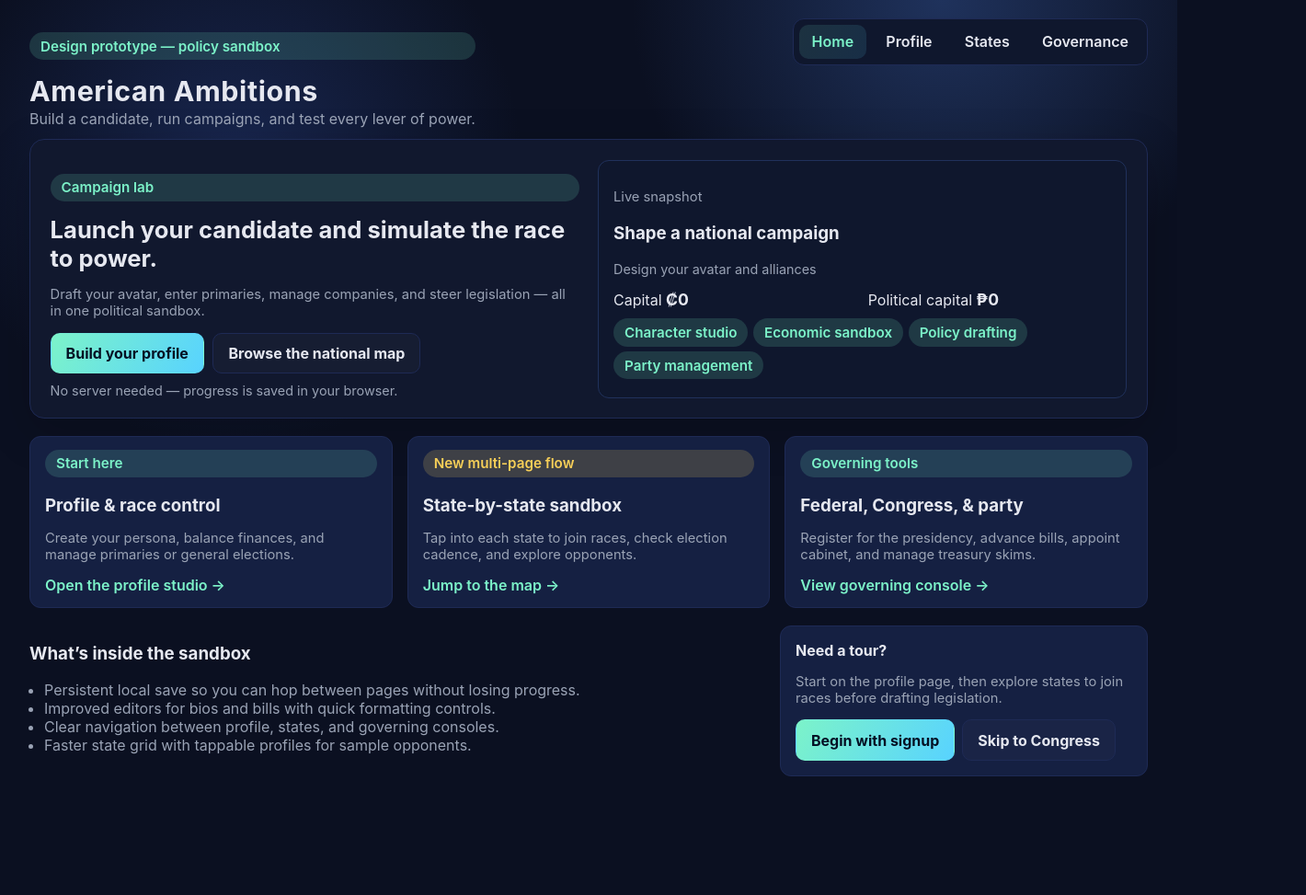
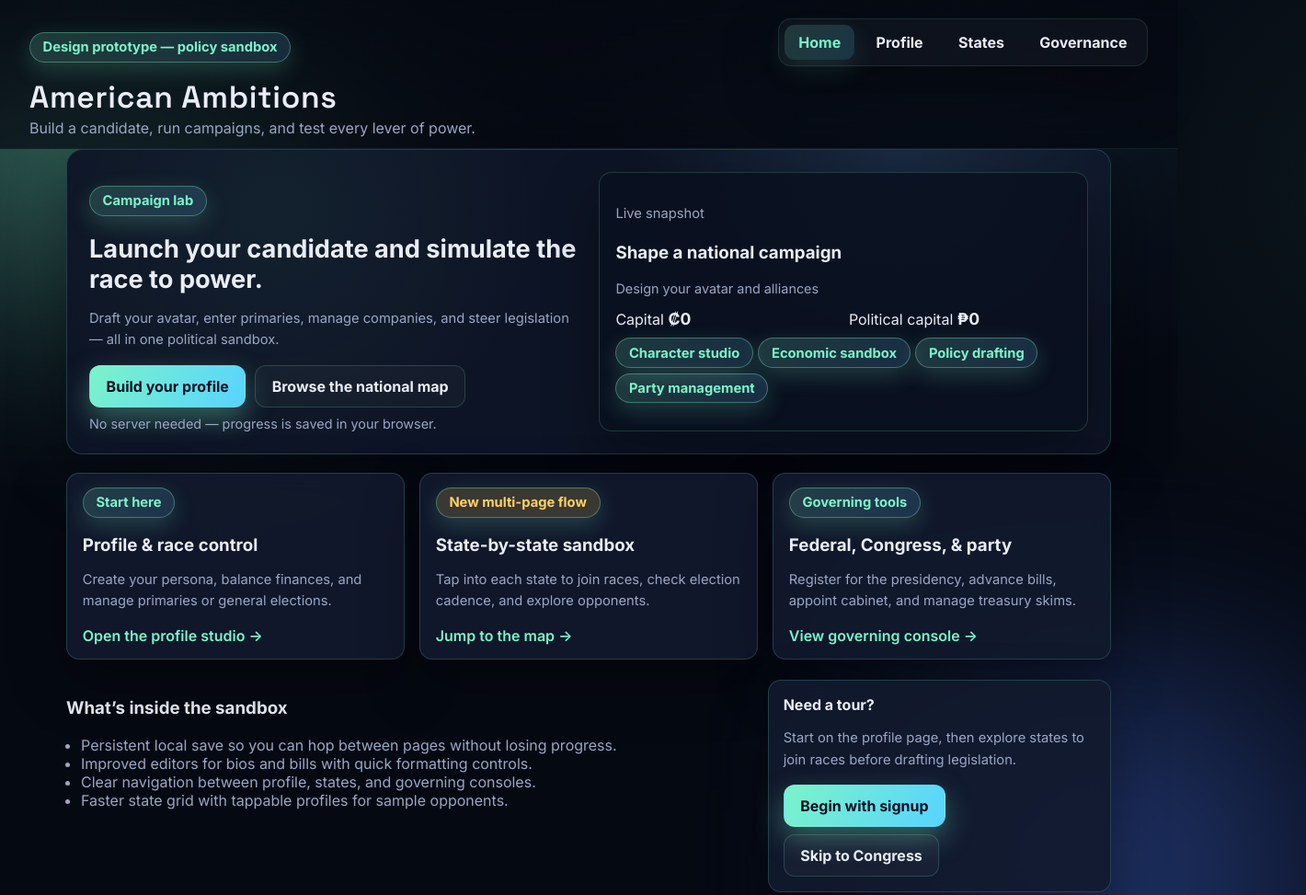
Before and after one commit to AmericaFirstScorecard/GameDevelopment, a plain HTML site: page index.html in a window 1280 px wide. Shown: the top 973 px of the page at 92% size, 1420 px wide, since content can reach past the window. Before the commit the page ends 876 px from the top, so only its background shows below. Drawn offline with Linux system fonts and the light colour scheme.

Commit message:
Restyle UI for polished experience

```diff
--- a/style.css
+++ b/style.css
@@ -1,13 +1,18 @@
+@import url("https://fonts.googleapis.com/css2?family=Inter:wght@400;500;600;700;800&family=Space+Grotesk:wght@500;600&display=swap");
+
 :root {
-  --bg: #0b1021;
-  --panel: #11182e;
-  --card: #152042;
+  --bg: #050912;
+  --panel: #0d1425;
+  --card: rgba(18, 26, 46, 0.9);
   --accent: #7cf3c9;
-  --soft: #9fb3ff;
-  --text: #e6e8f0;
-  --muted: #9aa3b5;
-  --warning: #f7cf58;
-  --danger: #ff6b6b;
+  --accent-2: #6cc5ff;
+  --soft: #b6c7ff;
+  --text: #e9edf7;
+  --muted: #9aa7c4;
+  --warning: #ffd166;
+  --danger: #ff7b7b;
+  --border: rgba(124, 243, 201, 0.18);
+  --shadow: 0 25px 60px rgba(0, 0, 0, 0.35);
 }
 
 * {
@@ -17,10 +22,35 @@
 body {
   margin: 0;
   font-family: "Inter", system-ui, -apple-system, BlinkMacSystemFont, "Segoe UI", sans-serif;
-  background: radial-gradient(circle at 20% 20%, #18264f 0, transparent 25%),
-    radial-gradient(circle at 80% 0, #1f325c 0, transparent 25%), var(--bg);
+  background: radial-gradient(circle at 20% 20%, rgba(124, 243, 201, 0.06), transparent 32%),
+    radial-gradient(circle at 80% 0, rgba(108, 197, 255, 0.12), transparent 32%), var(--bg);
   color: var(--text);
   min-height: 100vh;
+  position: relative;
+  overflow-x: hidden;
+}
+
+body::before,
+body::after {
+  content: "";
+  position: absolute;
+  width: 420px;
+  height: 420px;
+  filter: blur(120px);
+  opacity: 0.35;
+  z-index: 0;
+}
+
+body::before {
+  background: #7cf3c9;
+  top: -120px;
+  left: -120px;
+}
+
+body::after {
+  background: #4f7dff;
+  bottom: -160px;
+  right: -140px;
 }
 
 .site-header {
@@ -30,40 +60,50 @@ body {
   justify-content: space-between;
   align-items: flex-start;
   gap: 1rem;
+  position: sticky;
+  top: 0;
+  z-index: 5;
+  backdrop-filter: blur(16px);
+  background: linear-gradient(180deg, rgba(5, 9, 18, 0.92), rgba(5, 9, 18, 0.7));
+  border-bottom: 1px solid rgba(124, 243, 201, 0.1);
 }
 
 .brand h1 {
   margin: 0.1rem 0;
   letter-spacing: 0.02em;
-  font-size: 1.9rem;
+  font-size: 2.1rem;
+  font-family: "Space Grotesk", "Inter", system-ui, -apple-system, BlinkMacSystemFont, "Segoe UI", sans-serif;
 }
 
 .subtitle {
   margin: 0.15rem 0 0;
   color: var(--muted);
+  max-width: 54ch;
 }
 
 .top-nav {
   display: flex;
   gap: 0.5rem;
-  background: #0f172d;
-  border: 1px solid #1e2a55;
-  border-radius: 12px;
-  padding: 0.35rem 0.4rem;
+  background: rgba(255, 255, 255, 0.03);
+  border: 1px solid rgba(124, 243, 201, 0.12);
+  border-radius: 14px;
+  padding: 0.4rem;
+  box-shadow: var(--shadow);
 }
 
 .nav-link {
   color: var(--text);
   text-decoration: none;
-  padding: 0.55rem 0.85rem;
-  border-radius: 10px;
-  font-weight: 600;
+  padding: 0.55rem 0.95rem;
+  border-radius: 11px;
+  font-weight: 700;
 }
 
 .nav-link:hover,
 .nav-link.active {
-  background: linear-gradient(120deg, rgba(124, 243, 201, 0.12), rgba(88, 211, 255, 0.12));
+  background: linear-gradient(120deg, rgba(124, 243, 201, 0.18), rgba(88, 211, 255, 0.18));
   color: var(--accent);
+  box-shadow: 0 10px 30px rgba(124, 243, 201, 0.12);
 }
 
 header {
@@ -78,36 +118,46 @@ header {
 header h1 {
   margin: 0;
   letter-spacing: 0.02em;
-  font-size: 1.6rem;
+  font-size: 1.65rem;
 }
 
 .pill {
-  background: rgba(124, 243, 201, 0.15);
+  background: linear-gradient(120deg, rgba(124, 243, 201, 0.18), rgba(108, 197, 255, 0.16));
   color: var(--accent);
-  padding: 0.35rem 0.75rem;
+  padding: 0.4rem 0.85rem;
   border-radius: 999px;
-  font-weight: 600;
-  font-size: 0.95rem;
+  font-weight: 700;
+  font-size: 0.92rem;
+  display: inline-flex;
+  align-items: center;
+  gap: 0.45rem;
+  border: 1px solid rgba(124, 243, 201, 0.35);
+  box-shadow: 0 8px 24px rgba(124, 243, 201, 0.2);
 }
 
 main {
-  padding: 0 2rem 2rem;
+  padding: 0 2rem 2.2rem;
+  width: min(1200px, 100%);
+  margin: 0 auto;
+  position: relative;
+  z-index: 1;
 }
 
 .hero {
   display: grid;
   grid-template-columns: repeat(auto-fit, minmax(280px, 1fr));
-  gap: 1.25rem;
-  background: var(--panel);
-  border: 1px solid #1e2a55;
-  border-radius: 16px;
-  padding: 1.35rem;
-  box-shadow: 0 15px 50px rgba(0, 0, 0, 0.18);
+  gap: 1.35rem;
+  background: radial-gradient(circle at 20% 20%, rgba(124, 243, 201, 0.06), transparent 30%),
+    radial-gradient(circle at 80% 0, rgba(108, 197, 255, 0.12), transparent 30%), var(--panel);
+  border: 1px solid var(--border);
+  border-radius: 18px;
+  padding: 1.5rem;
+  box-shadow: var(--shadow);
 }
 
 .hero-copy h2 {
   margin: 0.3rem 0;
-  font-size: 1.6rem;
+  font-size: 1.7rem;
 }
 
 .hero-actions {
@@ -123,22 +173,30 @@ main {
   display: inline-flex;
   align-items: center;
   justify-content: center;
-  padding: 0.7rem 1rem;
-  border-radius: 10px;
+  padding: 0.75rem 1.1rem;
+  border-radius: 12px;
   font-weight: 700;
   text-decoration: none;
   border: 1px solid transparent;
+  transition: transform 0.15s ease, box-shadow 0.2s ease;
 }
 
 .button {
   background: linear-gradient(120deg, #7cf3c9, #58d3ff);
   color: #041024;
+  box-shadow: 0 12px 30px rgba(124, 243, 201, 0.35);
 }
 
 .ghost {
-  border-color: #1e2a55;
+  border-color: rgba(124, 243, 201, 0.18);
   color: var(--text);
-  background: rgba(255, 255, 255, 0.02);
+  background: rgba(255, 255, 255, 0.03);
+}
+
+.button:hover,
+.ghost:hover {
+  transform: translateY(-2px);
+  box-shadow: 0 16px 36px rgba(88, 211, 255, 0.2);
 }
 
 .muted-note {
@@ -147,10 +205,11 @@ main {
 }
 
 .hero-card {
-  background: #0f172d;
-  border: 1px solid #20315b;
-  border-radius: 12px;
-  padding: 1rem;
+  background: rgba(10, 16, 31, 0.85);
+  border: 1px solid var(--border);
+  border-radius: 14px;
+  padding: 1.1rem;
+  box-shadow: var(--shadow);
 }
 
 .stat-row {
@@ -186,6 +245,7 @@ main {
   grid-template-columns: 2fr 1fr;
   gap: 1rem;
   align-items: start;
+  margin-top: 1.4rem;
 }
 
 .card.small {
@@ -208,11 +268,11 @@ main {
 }
 
 .signup-card {
-  background: var(--panel);
-  border: 1px solid #1e2a55;
-  border-radius: 16px;
-  padding: 1.25rem;
-  box-shadow: 0 15px 50px rgba(0, 0, 0, 0.2);
+  background: linear-gradient(160deg, rgba(255, 255, 255, 0.02), rgba(124, 243, 201, 0.06));
+  border: 1px solid var(--border);
+  border-radius: 18px;
+  padding: 1.35rem;
+  box-shadow: var(--shadow);
 }
 
 .signup-card h2 {
@@ -238,6 +298,7 @@ label {
   font-size: 0.9rem;
   color: var(--muted);
   margin-bottom: 0.25rem;
+  font-weight: 600;
 }
 
 input,
@@ -245,12 +306,13 @@ select,
 textarea,
 button {
   width: 100%;
-  padding: 0.65rem 0.75rem;
-  border-radius: 10px;
-  border: 1px solid #213057;
-  background: rgba(255, 255, 255, 0.02);
+  padding: 0.68rem 0.85rem;
+  border-radius: 12px;
+  border: 1px solid rgba(124, 243, 201, 0.18);
+  background: rgba(255, 255, 255, 0.03);
   color: var(--text);
   font-size: 0.95rem;
+  box-shadow: inset 0 1px 0 rgba(255, 255, 255, 0.04);
 }
 
 textarea {
@@ -299,11 +361,11 @@ button:hover {
 
 .tab-panel {
   display: none;
-  background: var(--panel);
-  border: 1px solid #1e2a55;
-  border-radius: 16px;
-  padding: 1.25rem;
-  box-shadow: 0 10px 35px rgba(0, 0, 0, 0.2);
+  background: linear-gradient(180deg, rgba(255, 255, 255, 0.02), rgba(124, 243, 201, 0.05));
+  border: 1px solid var(--border);
+  border-radius: 18px;
+  padding: 1.3rem;
+  box-shadow: var(--shadow);
 }
 
 .tab-panel.active {
@@ -327,9 +389,11 @@ button:hover {
 
 .card {
   background: var(--card);
-  border: 1px solid #1e2a55;
-  border-radius: 12px;
-  padding: 0.85rem 1rem;
+  border: 1px solid var(--border);
+  border-radius: 14px;
+  padding: 0.95rem 1.05rem;
+  box-shadow: var(--shadow);
+  backdrop-filter: blur(12px);
 }
 
 .card h4 {
@@ -367,6 +431,10 @@ button:hover {
   gap: 1rem;
   align-items: center;
   margin-top: 1rem;
+  background: rgba(255, 255, 255, 0.01);
+  border: 1px solid rgba(124, 243, 201, 0.12);
+  border-radius: 16px;
+  padding: 0.85rem;
 }
 
 .avatar {
@@ -379,6 +447,7 @@ button:hover {
   place-items: center;
   overflow: hidden;
   position: relative;
+  box-shadow: inset 0 0 0 1px rgba(124, 243, 201, 0.12);
 }
 
 .avatar img {
@@ -391,11 +460,12 @@ button:hover {
   display: inline-flex;
   align-items: center;
   gap: 0.3rem;
-  background: rgba(255, 255, 255, 0.08);
+  background: rgba(124, 243, 201, 0.14);
   padding: 0.35rem 0.6rem;
   border-radius: 10px;
   font-size: 0.85rem;
   margin-right: 0.3rem;
+  border: 1px solid rgba(124, 243, 201, 0.4);
 }
 
 .flex {
@@ -410,6 +480,10 @@ button:hover {
   grid-template-columns: repeat(auto-fit, minmax(120px, 1fr));
   gap: 0.75rem;
   margin-top: 1rem;
+  background: rgba(255, 255, 255, 0.01);
+  border-radius: 14px;
+  padding: 0.75rem;
+  border: 1px solid rgba(124, 243, 201, 0.1);
 }
 
 .state-btn {
@@ -420,11 +494,14 @@ button:hover {
   text-align: center;
   cursor: pointer;
   color: var(--text);
-  transition: transform 0.12s ease;
+  transition: transform 0.12s ease, box-shadow 0.2s ease, border-color 0.2s ease;
+  box-shadow: 0 8px 20px rgba(0, 0, 0, 0.25);
 }
 
 .state-btn:hover {
-  transform: translateY(-1px);
+  transform: translateY(-2px);
+  border-color: var(--accent);
+  box-shadow: 0 12px 26px rgba(124, 243, 201, 0.16);
 }
 
 .state-flag {
@@ -436,6 +513,7 @@ button:hover {
 .subtle {
   color: var(--muted);
   font-size: 0.92rem;
+  line-height: 1.6;
 }
 
 .divider {
@@ -448,6 +526,7 @@ button:hover {
   border: 1px solid #2c3a66;
   border-radius: 12px;
   overflow: hidden;
+  box-shadow: inset 0 1px 0 rgba(255, 255, 255, 0.03);
 }
 
 .editor-toolbar {
@@ -503,6 +582,9 @@ button:hover {
   width: 100%;
   border-collapse: collapse;
   font-size: 0.92rem;
+  background: rgba(0, 0, 0, 0.12);
+  border-radius: 12px;
+  overflow: hidden;
 }
 
 .mini-table th,
@@ -527,6 +609,7 @@ button:hover {
   border: 1px solid #20315b;
   max-height: 240px;
   overflow: auto;
+  box-shadow: inset 0 1px 0 rgba(255, 255, 255, 0.04);
 }
 
 .tag-list {
@@ -540,4 +623,23 @@ button:hover {
   padding: 0.25rem 0.5rem;
   border-radius: 8px;
   font-size: 0.85rem;
+  border: 1px solid rgba(124, 243, 201, 0.24);
 }
+
+section + section {
+  margin-top: 1.2rem;
+}
+
+@media (max-width: 900px) {
+  .site-header {
+    position: static;
+  }
+
+  main {
+    padding: 0 1.25rem 2rem;
+  }
+
+  .profile-top {
+    grid-template-columns: 1fr;
+  }
+}
```
